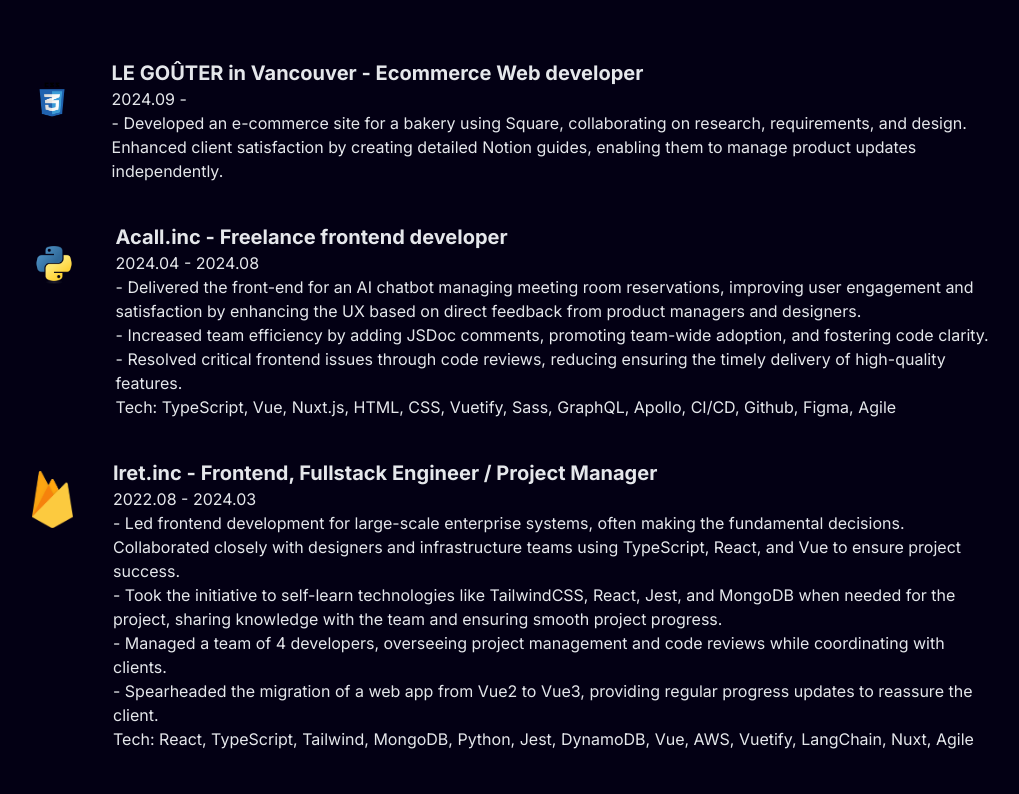
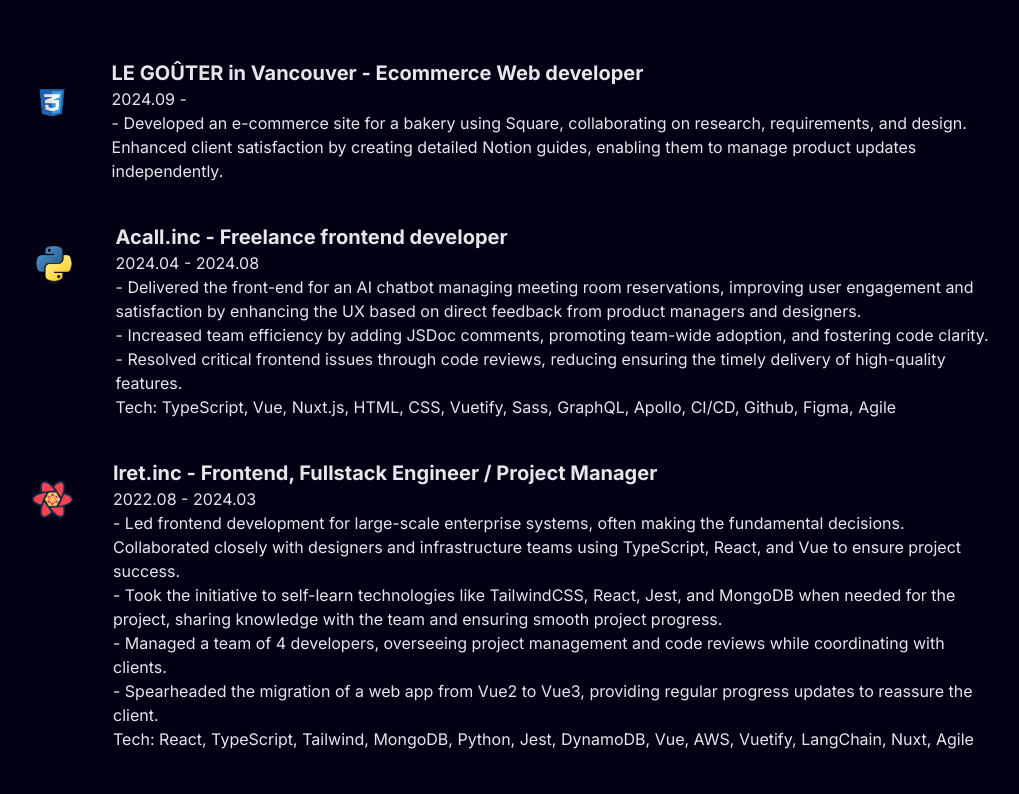
Before and after one commit to yutounun/space-portfolio, a Next.js app: page / in a window 1280 px wide. Shown: the part 2000-2794 px from the top of the page, without its empty margins (128-1147 px from the left). Built offline with nearby package versions, Linux system fonts and the light colour scheme; a web font is replaced by a local one.

Commit message:
update img

```diff
--- a/app/constants/index.ts
+++ b/app/constants/index.ts
@@ -378,7 +378,7 @@ export const Projects_data = [
     description:
       "Developed an e-commerce site for a bakery using Square, collaborating on research, requirements, and design. - Enhanced client satisfaction by creating detailed Notion guides, enabling them to manage product updates independently.",
     src: "/ecommerce.png",
-    link: "https://le-goter-109155.square.site//",
+    link: "https://le-goter-109155.square.site/home",
   },
   {
     title: "Micro CMS Blog",
@@ -426,7 +426,7 @@ export const career = [
       "- Spearheaded the migration of a web app from Vue2 to Vue3, providing regular progress updates to reassure the client. ",
       "Tech: React, TypeScript, Tailwind, MongoDB, Python, Jest, DynamoDB, Vue, AWS, Vuetify, LangChain, Nuxt, Agile",
     ],
-    srcImg: "/firebase.png",
+    srcImg: "/reactquery.png",
   },
   {
     title: "Arara.inc - Software Engineer",
```
